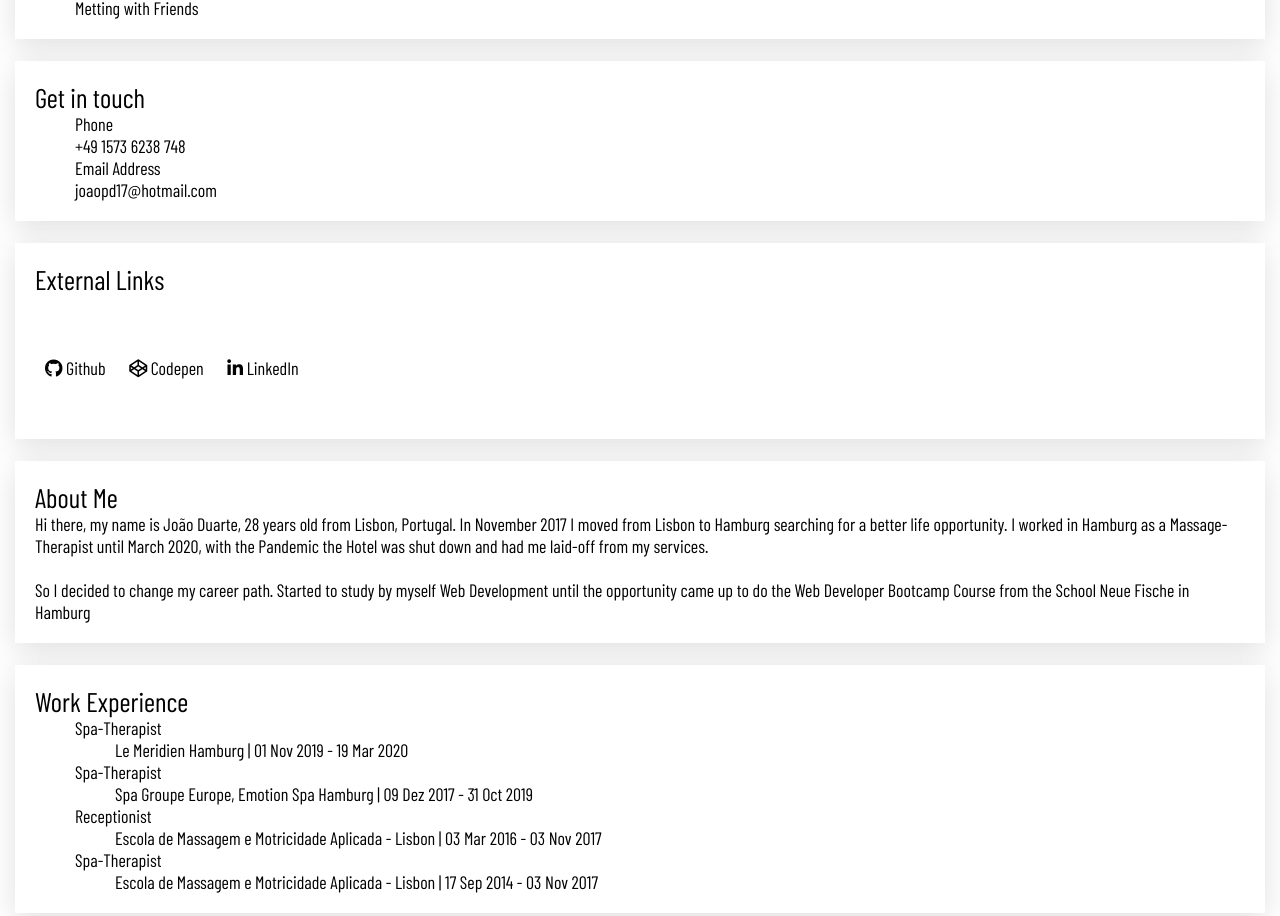
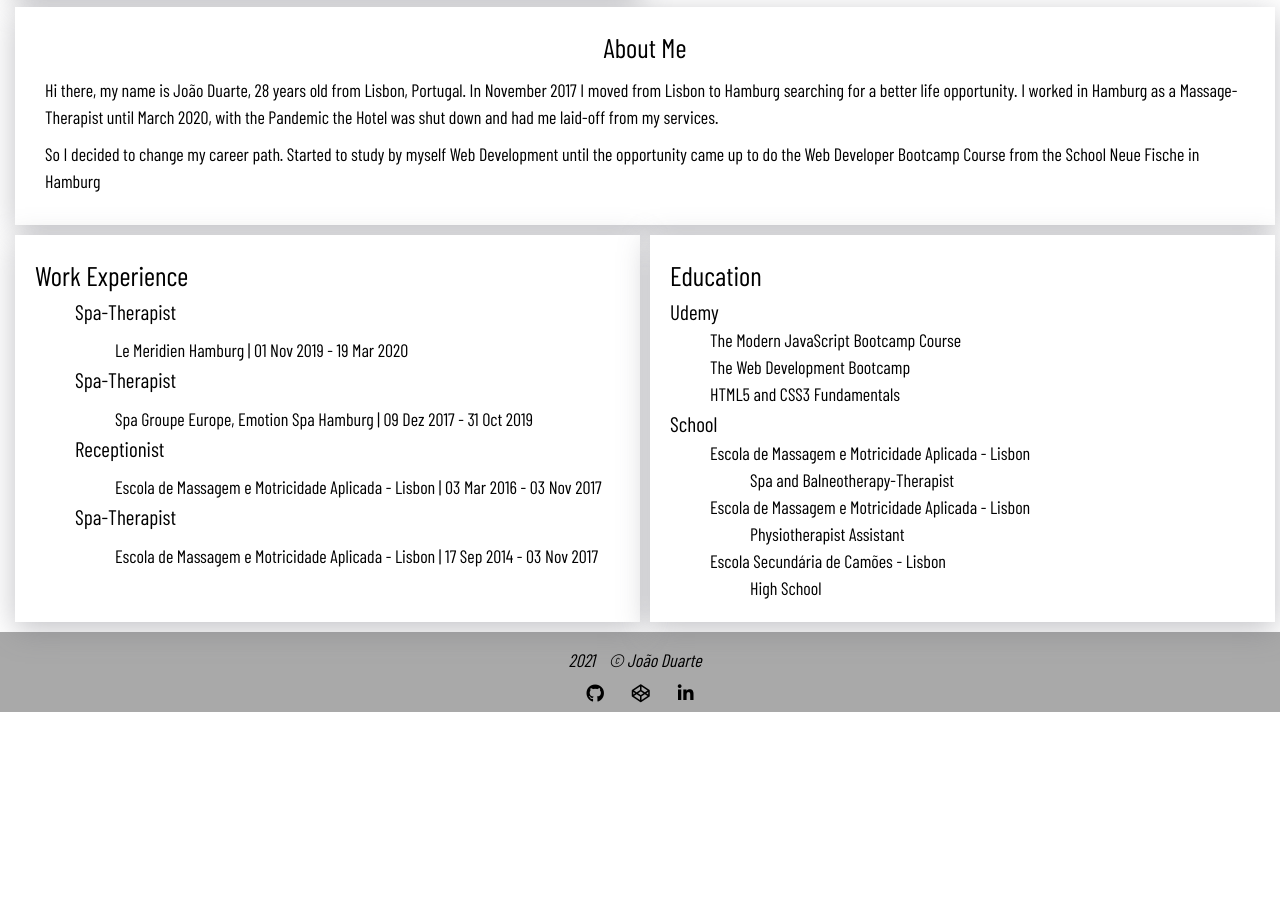
Before and after one commit to Joao17Duarte/personal-website, a plain HTML site: page src/index.html in a window 1280 px wide. Shown: the part 892-1808 px from the top of the page. After the commit the page ends 1604 px from the top, so only its background shows below. Drawn offline with nearby package versions, Linux system fonts and the light colour scheme; a web font is replaced by a local one.

Commit message:
add css grid and css flex

```diff
--- a/src/index.html
+++ b/src/index.html
@@ -21,8 +21,8 @@
     <link rel="stylesheet" href="styles/index.css" />
   </head>
   <body>
-    <header>
-      <nav>
+    <header class="main-header">
+      <nav class="main-header">
         <h1>João Duarte</h1>
         <a href="#contacts">Contacts</a>
         <a href="#about">About Me</a>
@@ -30,15 +30,16 @@
     </header>
     <main>
       <section>
-        <img src="images/_DSC1314.jpg" alt="" />
+        <img src="images/_DSC1314.jpg" alt="" height="250" width="100" />
         <!--
             <figcaption>Front-end Web Developer Trainee based in Hamburg</figcaption>
         -->
       </section>
-      <br />
 
-      <section class="shadow">
-        <h2>Knowledge & Interests</h2>
+      <div class="container">
+
+        <section class="shadow skill">
+          <h2 class="title-section">Knowledge & Interests</h2>
 
           <h4>Languages:</h4>
           <ul>
@@ -66,10 +67,25 @@
           </ul>
         </section>
 
-      <br />
+        <section class="shadow biog" id="about">
+          <h2 class="title-section">About Me</h2>
+          <p>
+            Hi there, my name is João Duarte, 28 years old from Lisbon,
+            Portugal. In November 2017 I moved from Lisbon to Hamburg searching
+            for a better life opportunity. I worked in Hamburg as a
+            Massage-Therapist until March 2020, with the Pandemic the Hotel was
+            shut down and had me laid-off from my services.
+          </p>
 
-      <section class="shadow" id="contacts">
-        <h2>Get in touch</h2>
+          <p>
+            So I decided to change my career path. Started to study by myself
+            Web Development until the opportunity came up to do the Web
+            Developer Bootcamp Course from the School Neue Fische in Hamburg
+          </p>
+        </section>
+        <div class="flex-container">
+          <section class="shadow contact" id="contacts">
+            <h2 class="title-section">Get in touch</h2>
             <ul>
               <p>Phone</p>
               <li>+49 1573 6238 748</li>
@@ -77,86 +93,66 @@
               <li>joaopd17@hotmail.com</li>
             </ul>
           </section>
-      <br />
 
-      <section class="shadow">
-        <h2>External Links</h2>
-        <br />
+          <section class="shadow external">
+            <h2 class="title-section">External Links</h2>
+
             <a class="external-link" href="https://github.com/Joao17Duarte">
               <i class="fab fa-github"></i> Github</a
             >
+
             <a class="external-link" href="https://codepen.io/jo-o-duarte">
               <i class="fab fa-codepen"></i> Codepen</a
             >
+
             <a class="external-link" href="https://www.linkedin.com/">
               <i class="fab fa-linkedin-in"></i> LinkedIn</a
             >
           </section>
+        </div>
 
-      <br />
 
-      <section class="shadow" id="about">
-        <h2>About Me</h2>
-        <p>
-          Hi there, my name is João Duarte, 28 years old from Lisbon, Portugal.
-          In November 2017 I moved from Lisbon to Hamburg searching for a better
-          life opportunity. I worked in Hamburg as a Massage-Therapist until
-          March 2020, with the Pandemic the Hotel was shut down and had me
-          laid-off from my services.
-        </p>
-        <br />
-        <p>
-          So I decided to change my career path. Started to study by myself Web
-          Development until the opportunity came up to do the Web Developer
-          Bootcamp Course from the School Neue Fische in Hamburg
-        </p>
-      </section>
-
-      <br />
-
-      <section class="shadow">
-        <h2>Work Experience</h2>
+          <section class="shadow work">
+            <h2 class="title-section">Work Experience</h2>
             <ul>
               <li>
-            <strong>Spa-Therapist </strong>
+                <h3 class="subtitle-section">Spa-Therapist</h3>
                 <ul>
                   <li>Le Meridien Hamburg | 01 Nov 2019 - 19 Mar 2020</li>
                 </ul>
               </li>
               <li>
-            <strong>Spa-Therapist </strong>
+                <h3 class="subtitle-section">Spa-Therapist</h3>
                 <ul>
                   <li>
-                Spa Groupe Europe, Emotion Spa Hamburg | 09 Dez 2017 - 31 Oct
-                2019
+                    Spa Groupe Europe, Emotion Spa Hamburg | 09 Dez 2017 - 31
+                    Oct 2019
                   </li>
                 </ul>
               </li>
               <li>
-            <strong>Receptionist </strong>
+                <h3 class="subtitle-section">Receptionist</h3>
                 <ul>
                   <li>
-                Escola de Massagem e Motricidade Aplicada - Lisbon | 03 Mar 2016
-                - 03 Nov 2017
+                    Escola de Massagem e Motricidade Aplicada - Lisbon | 03 Mar
+                    2016 - 03 Nov 2017
                   </li>
                 </ul>
               </li>
               <li>
-            <strong>Spa-Therapist </strong>
+                <h3 class="subtitle-section">Spa-Therapist</h3>
                 <ul>
                   <li>
-                Escola de Massagem e Motricidade Aplicada - Lisbon | 17 Sep 2014
-                - 03 Nov 2017
+                    Escola de Massagem e Motricidade Aplicada - Lisbon | 17 Sep
+                    2014 - 03 Nov 2017
                   </li>
                 </ul>
               </li>
             </ul>
           </section>
 
-      <br />
-
-      <section class="shadow">
-        <h2>Education</h2>
+          <section class="shadow school">
+            <h2 class="title-section">Education</h2>
 
             <h3>Udemy</h3>
 
@@ -183,11 +179,11 @@
               </ul>
             </ul>
           </section>
-
-      <br />
+        </div>
+      </div>
     </main>
 
-    <footer>
+    <footer class="footer">
       <address>
         2021<a href="https://github.com/Joao17Duarte"> &copy; João Duarte</a>
       </address>
--- a/src/styles/index.css
+++ b/src/styles/index.css
@@ -3,24 +3,24 @@
   font-family: 'Barlow Condensed', sans-serif;
   font-weight: 400;
   margin: 0;
+  scroll-behavior: smooth;
 }
 
 body {
   margin: 0;
   font-size: 112.5%;
+  line-height: 1.5;
 }
 
-header {
-  margin: 0;
-  background: lightblue;
-  padding: 20px;
+main {
+  padding: 0 15px;
 }
 
 header h1,
 a {
-  position: relative;
   margin: 0;
-  padding: 40px 10px;
+  padding: 10px 10px;
+  grid-area: 'nav';
 }
 
 h1 {
@@ -28,50 +28,51 @@ h1 {
   font-size: 3rem;
 }
 
-main {
-  padding: 0 15px;
-}
-
-img {
-  min-width: 20%;
-  min-height: 20%;
-  max-width: 30%;
-  max-height: 30%;
-}
-
-/*figcaption {
-    font-size: 1rem;
-}
-*/
-
-.shadow {
-  padding: 20px;
-  box-shadow: rgba(100, 100, 111, 0.2) 0px 7px 29px 0px;
-  background: white;
+h4 {
+  font-weight: 500;
 }
 
 ul {
   list-style-type: none;
 }
 
-li,
 p {
-  font-size: 300;
+  margin: 10px;
+}
+
+a {
+  text-decoration: none;
+  color: inherit;
+}
+/*figcaption {
+    font-size: 1rem;
+}
+*/
+footer {
+  background: darkgray;
+  padding-top: 15px;
+  display: grid;
+  justify-content: center;
+}
+
+.main-header {
+  margin: 0;
+  background: lightblue;
+  grid-area: 'nav';
+}
+
+.shadow {
+  padding: 20px;
+  box-shadow: rgba(100, 100, 111, 0.4) 0px 7px 29px 0px;
+  background: white;
 }
 
 .external-link {
   display: inline-block;
 }
 
-a {
-  text-decoration: none;
-  color: inherit;
-}
-
-footer {
-  background: darkgray;
-  display: grid;
-  justify-content: center;
+.subtitle-section {
+  padding-bottom: 10px;
 }
 
 .footer-link {
@@ -83,3 +84,51 @@ footer {
   display: flex;
   justify-content: space-evenly;
 }
+
+@media only screen and (min-width: 500px) {
+  .container {
+    display: grid;
+    grid-template-columns: 50% 50%;
+    grid-template-rows: auto;
+    grid-template-areas:
+      'skill contact'
+      'about about'
+      'work school'
+      'footer footer';
+    grid-gap: 10px;
+  }
+
+  .skill {
+    text-align: center;
+    grid-area: skill;
+  }
+
+  .external {
+    margin-top: 10px;
+    grid-area: external;
+  }
+
+  .contact {
+    grid-area: contact;
+  }
+
+  .biog {
+    grid-column-start: span 3;
+    grid-area: about;
+  }
+  .biog h2 {
+    text-align: center;
+  }
+
+  .work {
+    grid-area: work;
+  }
+
+  .school {
+    grid-area: school;
+  }
+
+  .footer {
+    grid-area: footer;
+  }
+}
```
Lines whose indentation alone changed are shown as unchanged.
